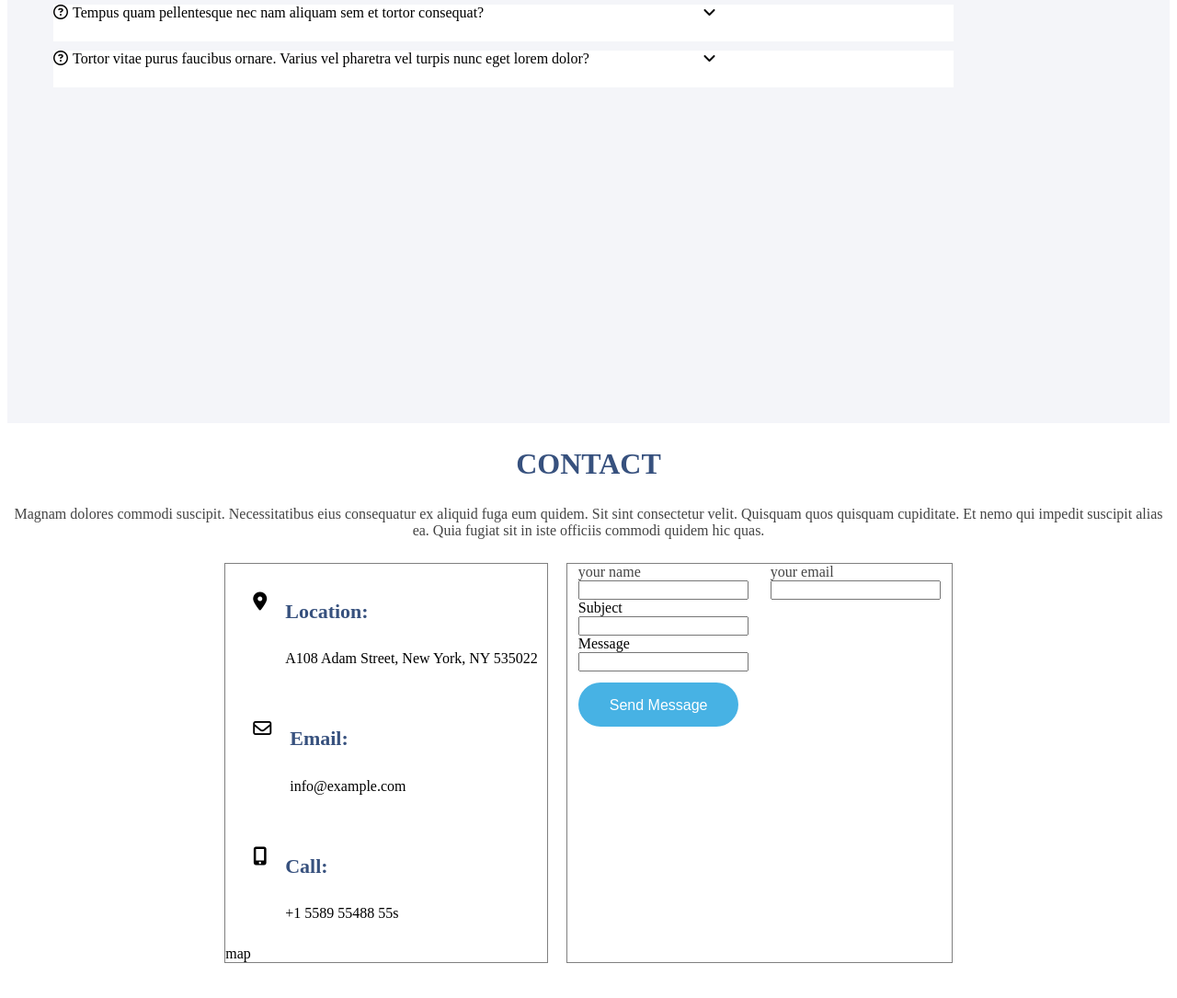
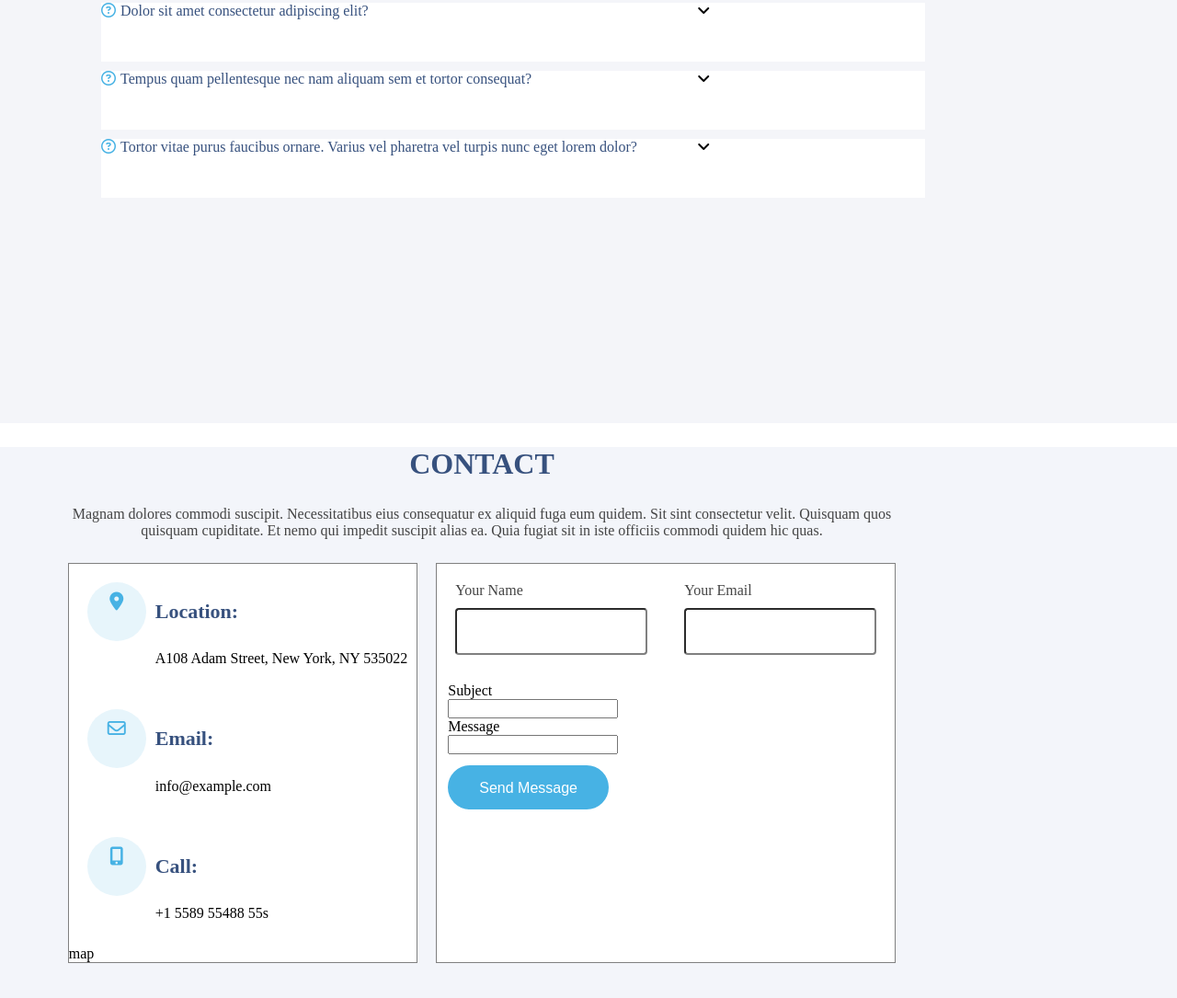
Before and after one commit to KUfrontendstudy/arsha, a plain HTML site: page FAQ.HTML in a window 1280 px wide. Shown: the part 287-1372 px from the top of the page at 92% size. Drawn offline with Linux system fonts and the light colour scheme.

Commit message:
fix : faq & contact css 수정2

```diff
--- a/FAQ.HTML
+++ b/FAQ.HTML
@@ -78,6 +78,7 @@
     </section>
 
     <section id="contact">
+      <div class="contact_container">
         <div class="information">
           <h1 >CONTACT</h1>
           <p>Magnam dolores commodi suscipit. Necessitatibus eius consequatur ex aliquid fuga eum quidem. Sit sint consectetur velit. Quisquam quos quisquam cupiditate. Et nemo qui impedit suscipit alias ea. Quia fugiat sit in iste officiis commodi quidem hic quas.</p>
@@ -116,21 +117,20 @@
               map
             </div>
           </div>
-
           <div class="contact_2">
             <div class="contact_2_first">
               <div class="your">
                 <label for="yourname">
-                your name
+                  Your Name
                 </label><br>
-              <input name="yourname">
+                <input type="text" name="yourname">
               </div>
 
               <div class="your">
                 <label for="youremail">
-                your email
+                  Your Email
                 </label><br>
-              <input name="youremail">
+                <input type="text" name="youremail">
               </div>
 
             </div>
@@ -138,13 +138,13 @@
               <label for="Subject">
                 Subject
               </label><br>
-            <input name="Subject">
+              <input type="text" name="Subject">
             </div>
             <div class="contact_2_second">
               <label for="Message">
                 Message
               </label><br>
-            <input name="Message">
+              <input type="textarea" name="Message">
             </div>
             <div class="contact_2_send">
               <button>
@@ -152,7 +152,7 @@
               </button>
             </div>
           </div>
-
+        </div>
       </div>
     </section>
   </body>
--- a/FAQ.css
+++ b/FAQ.css
@@ -1,7 +1,12 @@
+body {
+    margin: 0;
+}
+
 #faq {
     background-color: #F4F5F9;
     margin: 0;
     height: 90vh;
+    padding: 0 60px;
 
 }
 
@@ -23,18 +28,43 @@ p {
     text-align: center;
 }
 
+#question_list {
+    margin: auto;
+}
 
 .faq_question {
     display: flex;
     background-color: white;
     width: 80%;
-    height: 40px;
+    height: 64px;
     margin: 10px;
 }
 
 .question {
     width: 70%;
     margin-left: 5px;
+    color: #37517E;
+}
+
+.icon>i {
+    color: #47b2e4;
+    font-size: 16px;
+    font-weight: 500;
+    text-align: center;
+}
+
+#contact {
+    background-color: #F3F5FA;
+    margin: 0;
+    height: 90vh;
+    padding: 0 60px;
+    justify-content: center;
+}
+
+.contact_container {
+    width: 80%;
+    padding: auto;
+    margin: autoo;
 }
 
 .our_info {
@@ -58,6 +88,19 @@ p {
 .contact_2 {
     border: 1px solid gray;
     margin: 10px;
+    background-color: #ffffff;
+}
+
+.contact_icon {
+    font-size: 20px;
+    color: #47b2e4;
+    float: left;
+    width: 44px;
+    height: 44px;
+    align-items: center;
+    border-radius: 50px;
+    background-color: #e7f5fb;
+    padding: 0px;
 }
 
 .your {
@@ -101,4 +144,15 @@ p {
 .your {
     color: #444444;
     font-size: 16px;
+    margin: 20px;
 }
+
+.your>input {
+    height: 35px;
+    font-size: 14px;
+    border-radius: 4px;
+    padding: 6px 12px;
+    margin: 10px 0;
+    border-color: gray;
+    outline: none;
+}
```
Lines whose indentation alone changed are shown as unchanged.
